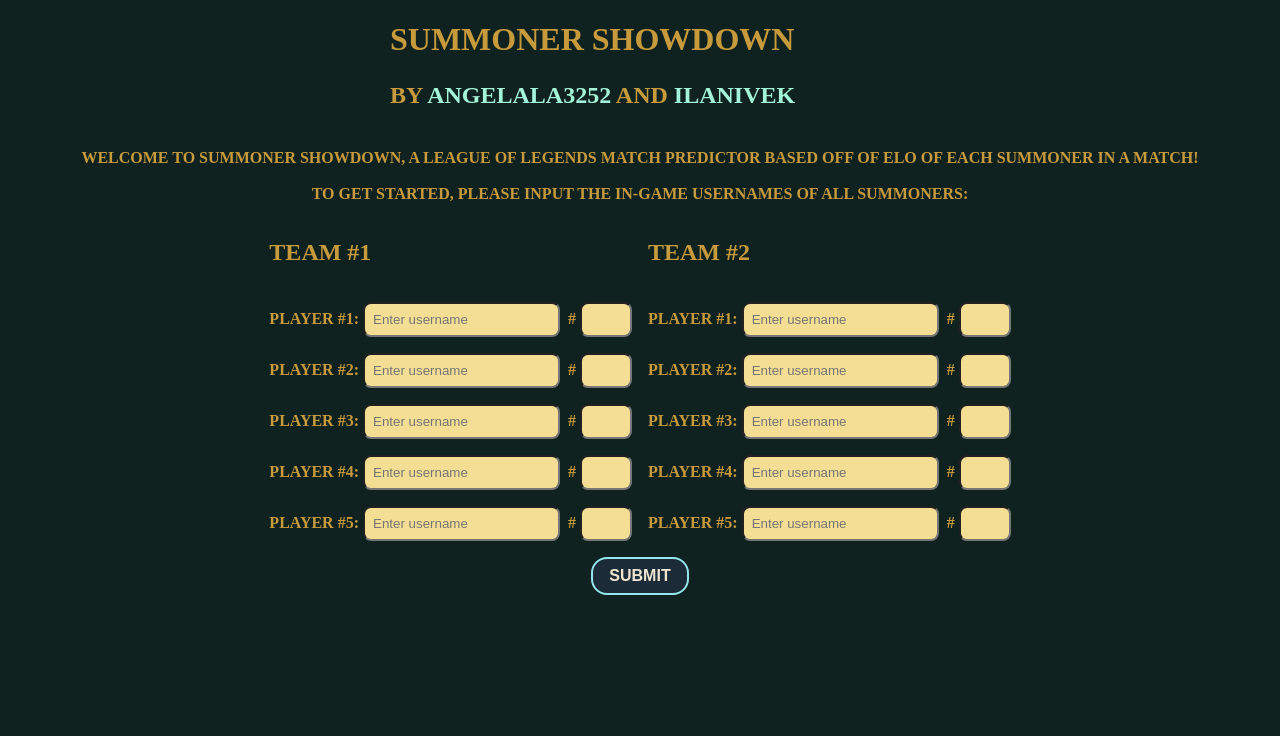
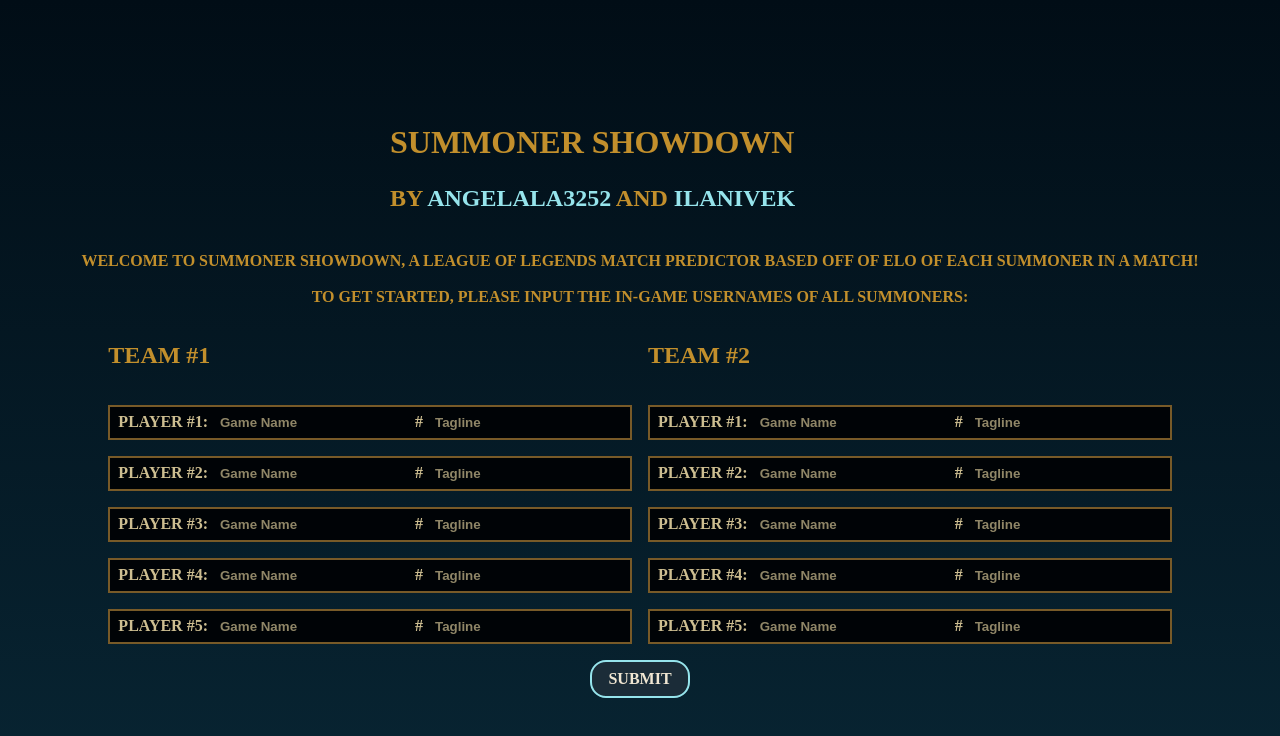
Before and after one commit to angelala3252/summoner-showdown, a React (Create React App) app in the folder frontend/: page /#/ in a window 1280 px wide. Shown: the top 736 px of the page. Built offline with nearby package versions, Linux system fonts and the light colour scheme.

Commit message:
Match styling to League

```diff
--- a/frontend/src/components/tag-input/tag-input.css
+++ b/frontend/src/components/tag-input/tag-input.css
@@ -1,3 +1,4 @@
 .tag-input {
-    width: 2rem;
+    width: fit-content;
+    min-width: 0;
 }
--- a/frontend/src/components/tag-input/tag-input.tsx
+++ b/frontend/src/components/tag-input/tag-input.tsx
@@ -13,12 +13,13 @@
 
     return (
         <div>
-            <span># </span>
+            <span className="player-number"># </span>
             <input
                 type="text"
                 className="tag-input"
                 value={inputValue}
                 onChange={handleChange}
+                placeholder="Tagline"
             />
         </div>
     );
--- a/frontend/src/components/team-player-inputs/team-player-inputs.css
+++ b/frontend/src/components/team-player-inputs/team-player-inputs.css
@@ -8,6 +8,10 @@
     display: flex;
     flex-direction: row;
     gap: 0.5rem;
+    background-color: #000306;
+    border: 2px solid #785a28;
+    padding-left: 0.5rem;
+    padding-right: 0.5rem;
 }
 
 h2 {
--- a/frontend/src/components/username-input/username-input.css
+++ b/frontend/src/components/username-input/username-input.css
@@ -1,6 +1,17 @@
 input {
-    background-color: #f4de93;
-    color: #0f2220;
-    border-radius: 0.5rem;
+    background-color: #000306;
+    color: #cdbe91;
     padding: 0.5rem;
+    font-weight: 700;
+    border: none;
 }
+
+input::placeholder {
+    color: #cdbe91;
+    opacity: 0.7;
+}
+
+.player-number {
+    color: #cdbe91;
+    font-weight: 700;
+}
--- a/frontend/src/components/username-input/username-input.tsx
+++ b/frontend/src/components/username-input/username-input.tsx
@@ -1,7 +1,7 @@
 import React, { useState } from 'react';
 import './username-input.css';
 
-export function UsernameInput({ value = '', onChange, placeholder = 'Enter username', playerNumber }) {
+export function UsernameInput({ value = '', onChange, placeholder = 'Game Name', playerNumber }) {
     const [inputValue, setInputValue] = useState(value);
 
     const handleChange = (e) => {
@@ -13,7 +13,7 @@
 
     return (
         <div>
-            {playerNumber !== undefined && <span>Player #{playerNumber}: </span>}
+            {playerNumber !== undefined && <span className="player-number">Player #{playerNumber}: </span>}
             <input
                 type="text"
                 className="username-input"
--- a/frontend/src/pages/home/home-page.css
+++ b/frontend/src/pages/home/home-page.css
@@ -1,11 +1,11 @@
 main {
     min-height: 100vh;
     width: 100%;
-    background-color: #0f2220;
+    background: linear-gradient(to bottom, #010d16, #082533);
     font-family: Beaufort;
     font-weight: 700;
     text-transform: uppercase;
-    color: #C79B3B;
+    color: #c28f2c;
 }
 
 header {
@@ -23,7 +23,7 @@
 }
 
 a {
-    color: #a3f5d8;
+    color: #96e4ec;
     text-decoration: none;
 }
 
@@ -38,7 +38,8 @@
     display: flex;
     flex-direction: column;
     align-items: center;
-    min-height: 0;
+    justify-content: center;
+    min-height: 100vh;
 }
 
 .header {
@@ -74,6 +75,7 @@
     transition: background-color 0.3s ease;
     text-transform: uppercase;
     font-weight: 700;
+    font-family: Beaufort;
 }
 
 button.loading {
@@ -97,9 +99,9 @@
 }
 
 @keyframes shimmer {
-   to {
-      background-position-x: -50%
-   }
+    to {
+        background-position-x: -50%
+    }
 }
 
 .loader {
@@ -113,6 +115,11 @@
 }
 
 @keyframes spin {
-    0% { transform: rotate(0deg); }
-    100% { transform: rotate(360deg); }
+    0% {
+        transform: rotate(0deg);
+    }
+
+    100% {
+        transform: rotate(360deg);
+    }
 }
```
